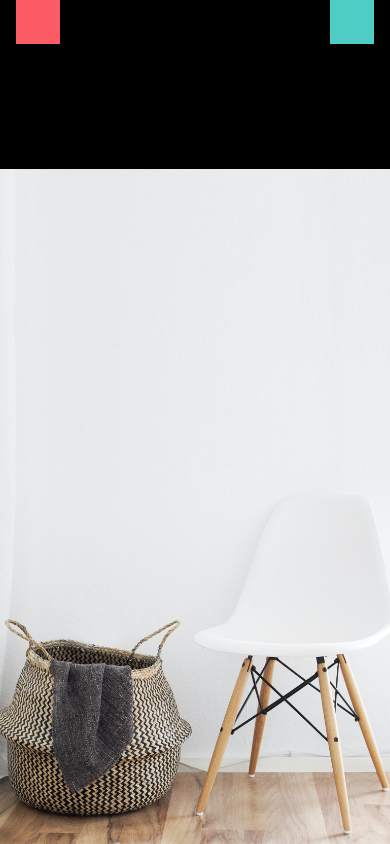
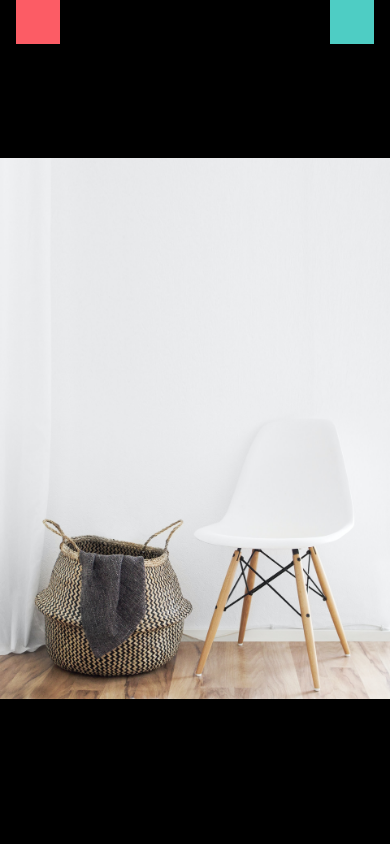
Before and after one commit to mlangsman/DoneWithIt, a React Native app: screen / in a window 390 px wide. Built offline with nearby package versions, Linux system fonts and the light colour scheme.

Commit message:
Added and aligned content in ViewImageScreen

```diff
--- a/screens/ViewImageScreen.js
+++ b/screens/ViewImageScreen.js
@@ -10,7 +10,7 @@ const ViewImageScreen = () => {
           <View style={[styles.topNavButton, styles.rhsButton]} />
         </View>
         <Image
-          resizeMode="cover"
+          resizeMode="contain"
           source={require("../assets/chair.jpg")}
           style={styles.mainImage}
         />
@@ -28,16 +28,14 @@ const styles = StyleSheet.create({
   container: {
     height: "100%",
     width: "100%",
-    //backgroundColor: "yellow",
   },
   mainImage: {
-    height: "80%",
+    flex: -1,
     width: "100%",
   },
   buttonContainer: {
-    flex: 1,
+    flex: -1,
     flexDirection: "row",
-    //backgroundColor: "green",
     justifyContent: "space-between",
     paddingLeft: 16,
     paddingRight: 16,
```
